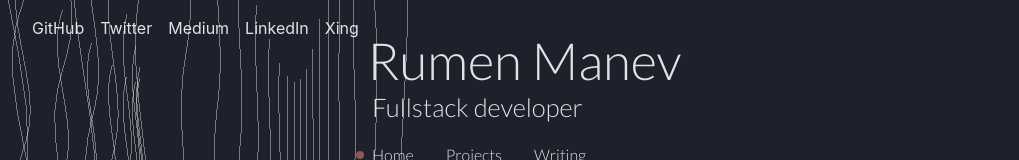
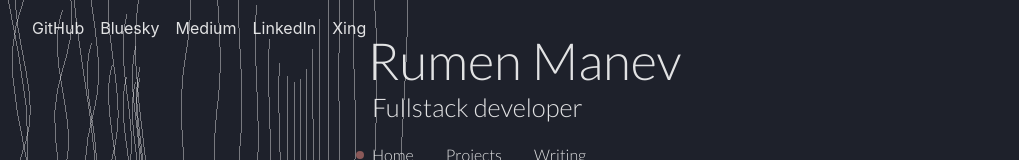
Before and after one commit to rum-n/rmanev9, a React (Vite) app: page / in a window 1280 px wide. Shown: the top 160 px of the page, without its empty margins (0-1019 px from the left). Built offline with nearby package versions, Linux system fonts and the light colour scheme.

Commit message:
remove twitter and add blusky

```diff
--- a/src/components/Layout/index.tsx
+++ b/src/components/Layout/index.tsx
@@ -60,8 +60,8 @@ const links: Links[] = [
     url: "https://github.com/rum-n",
   },
   {
-    title: "Twitter",
-    url: "https://twitter.com/room_n",
+    title: "Bluesky",
+    url: "https://bsky.app/profile/room-n.bsky.social",
   },
   {
     title: "Medium",
```
